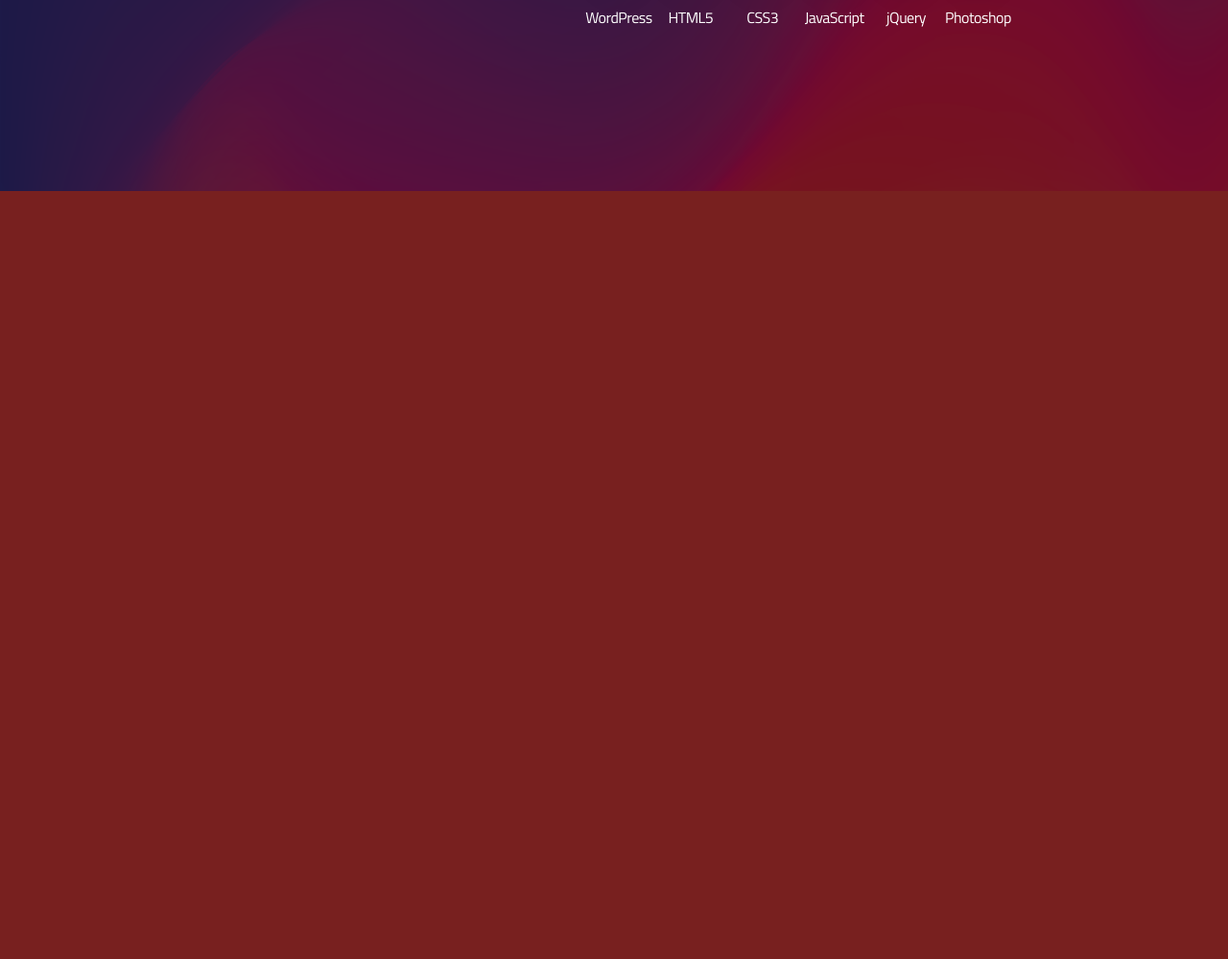
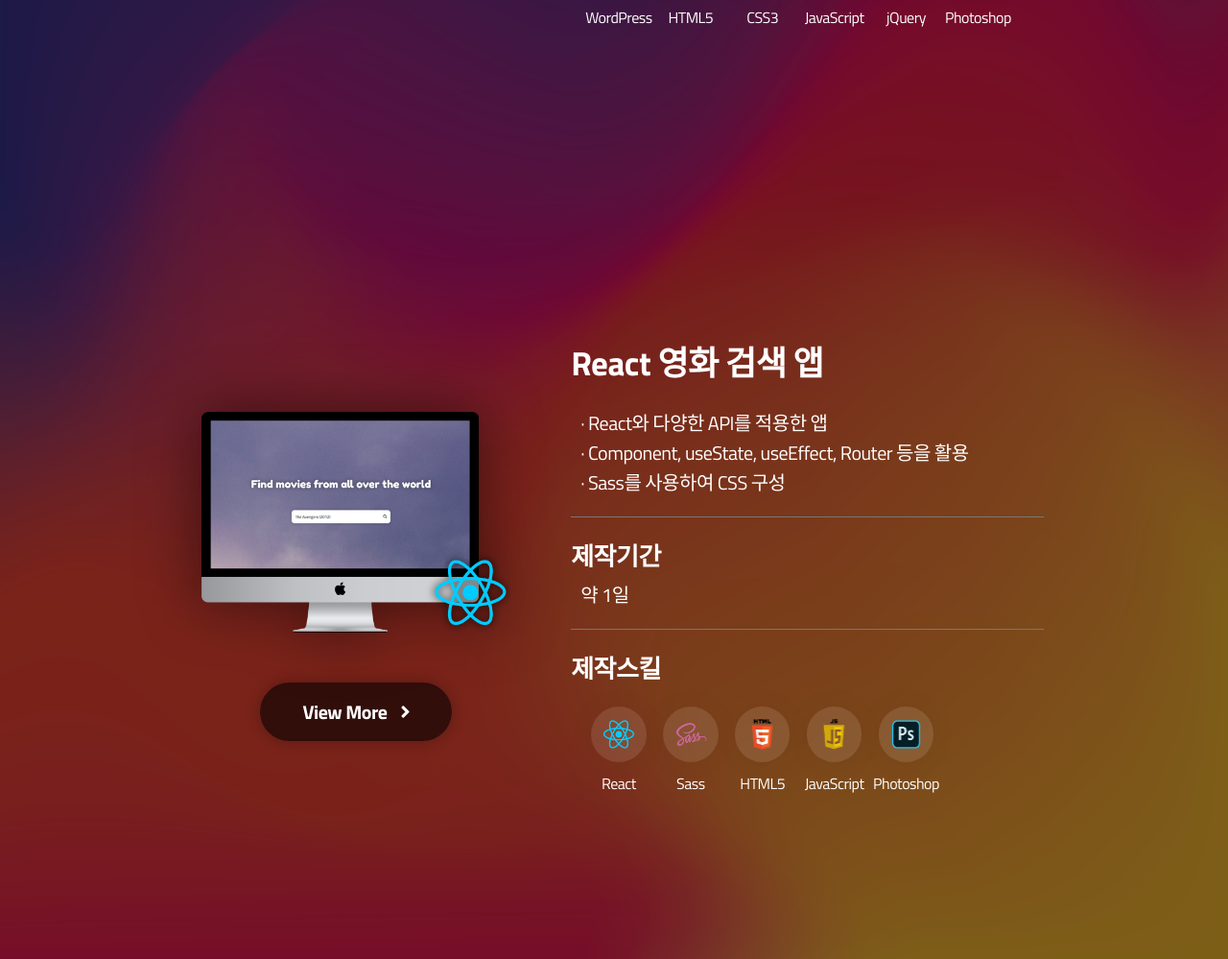
Before and after one commit to BRIGHT1101/www, a PHP site: page /profile/index.html in a window 1280 px wide. Shown: the part 5401-6400 px from the top of the page at 96% size. Before the commit the page ends 5600 px from the top, so only its background shows below. Run offline with PHP 8.4, Linux system fonts and the light colour scheme.

Commit message:
React 포트폴리오 추가

```diff
--- a/profile/css/style.css
+++ b/profile/css/style.css
@@ -479,7 +479,8 @@ section {
 #mobile,
 #responsive,
 #bootstrap,
-#wordpress {
+#wordpress,
+#react {
   display: flex;
   justify-content: space-around;
   align-items: center;
--- a/profile/index.html
+++ b/profile/index.html
@@ -29,6 +29,7 @@
         <li class="ten"><a href="#">RESPONSIVE</a></li>
         <li class="eleven"><a href="#">BOOTSTRAP</a></li>
         <li class="twelve"><a href="#">WORDPRESS</a></li>
+        <li class="one"><a href="#">React</a></li>
       </ul>
     </nav>
   </header>
@@ -306,6 +307,41 @@
         </div>
       </div>
     </section>
+    <section id="react">
+      <div class="section_inner">
+        <div class="title">
+          <img src="./images/reactbg.png" alt="react">
+          <a target="_blank" title="React Portfolio 새창에 열림" href="https://bright1101.github.io/reactmoviepratice/">View
+            More <i class="fas fa-angle-right"></i></a>
+        </div>
+        <div class="desc">
+          <div class="desc_0">
+            <div>
+              <h2>React 영화 검색 앱</h2>
+              <p>· React와 다양한 API를 적용한 앱</p>
+              <p>· Component, useState, useEffect, Router 등을 활용</p>
+              <p>· Sass를 사용하여 CSS 구성</p>
+            </div>
+          </div>
+          <div class="desc_1">
+            <div>
+              <h3>제작기간</h3>
+              <p>약 1일</p>
+            </div>
+          </div>
+          <div>
+            <h3>제작스킬</h3>
+            <ul>
+              <li><img src="./images/react.png" alt="React">React</li>
+              <li><img src="./images/sass.png" alt="sass">Sass</li>
+              <li><img src="./images/html5.png" alt="HTML5">HTML5</li>
+              <li><img src="./images/javascript.png" alt="javascript">JavaScript</li>
+              <li><img src="./images/photoshop.png" alt="photoshop">Photoshop</li>
+            </ul>
+          </div>
+        </div>
+      </div>
+    </section>
   </article>
 </body>
 
--- a/profile/js/script.js
+++ b/profile/js/script.js
@@ -2,6 +2,7 @@ const navul = document.querySelector('.navul');
 const section = document.querySelectorAll('section');
 const ullist = navul.children;
 const deg = [
+	'eleven',
 	'zero',
 	'one',
 	'two',
@@ -15,6 +16,7 @@ const deg = [
 	'ten',
 	'eleven',
 	'twelve',
+	'one',
 ];
 
 document.addEventListener('scroll', e => {
@@ -25,7 +27,7 @@ document.addEventListener('scroll', e => {
 		) {
 			for (let i = 0; i < ullist.length; i++) {
 				ullist[i].className = '';
-				ullist[i].classList.add(deg[6 - index + i]);
+				ullist[i].classList.add(deg[7 - index + i]);
 			}
 		}
 	});
@@ -37,7 +39,7 @@ $('section').on('mousewheel', function (event, delta) {
 			var prev = $(this).prev().offset().top;
 			$('html,body').stop().animate({ scrollTop: prev }, 1000);
 			return false;
-		} else if (delta < 0 && $(this).index() != 6) {
+		} else if (delta < 0 && $(this).index() != 7) {
 			var next = $(this).next().offset().top;
 			$('html,body').stop().animate({ scrollTop: next }, 1000);
 			return false;
```
Also changed, not shown: profile/resume/resume1.html (+8 -0 lines), profile/images/reactbg.png (added).
